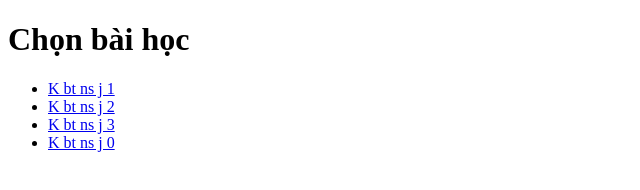
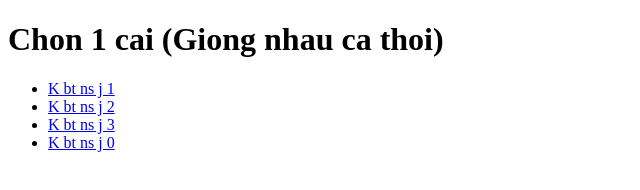
Before and after one commit to Khanhwow/Bai-Tin-Pham-Gia-Khanh-11A2-Toan, a plain HTML site: page index.html in a window 1280 px wide. Shown: the whole page, without its empty margins (0-640 px from the left). Drawn offline with Linux system fonts and the light colour scheme.

Commit message:
Update index.html

```diff
--- a/index.html
+++ b/index.html
@@ -2,10 +2,10 @@
 <html>
 <head>
 <meta charset="UTF-8">
-<title>Trang chính</title>
+<title>Kcj</title>
 </head>
 <body>
-<h1>Chọn bài học</h1>
+<h1>Chon 1 cai (Giong nhau ca thoi)</h1>
 <ul>
 <li><a href="Tin học Phạm Gia Khánh 29-11-2025/cai dau tien.html">K bt ns j 1</a></li>
 <li><a href="Tin học Phạm Gia Khánh 29-11-2025/cai thu hai.html">K bt ns j 2</a></li>
```
